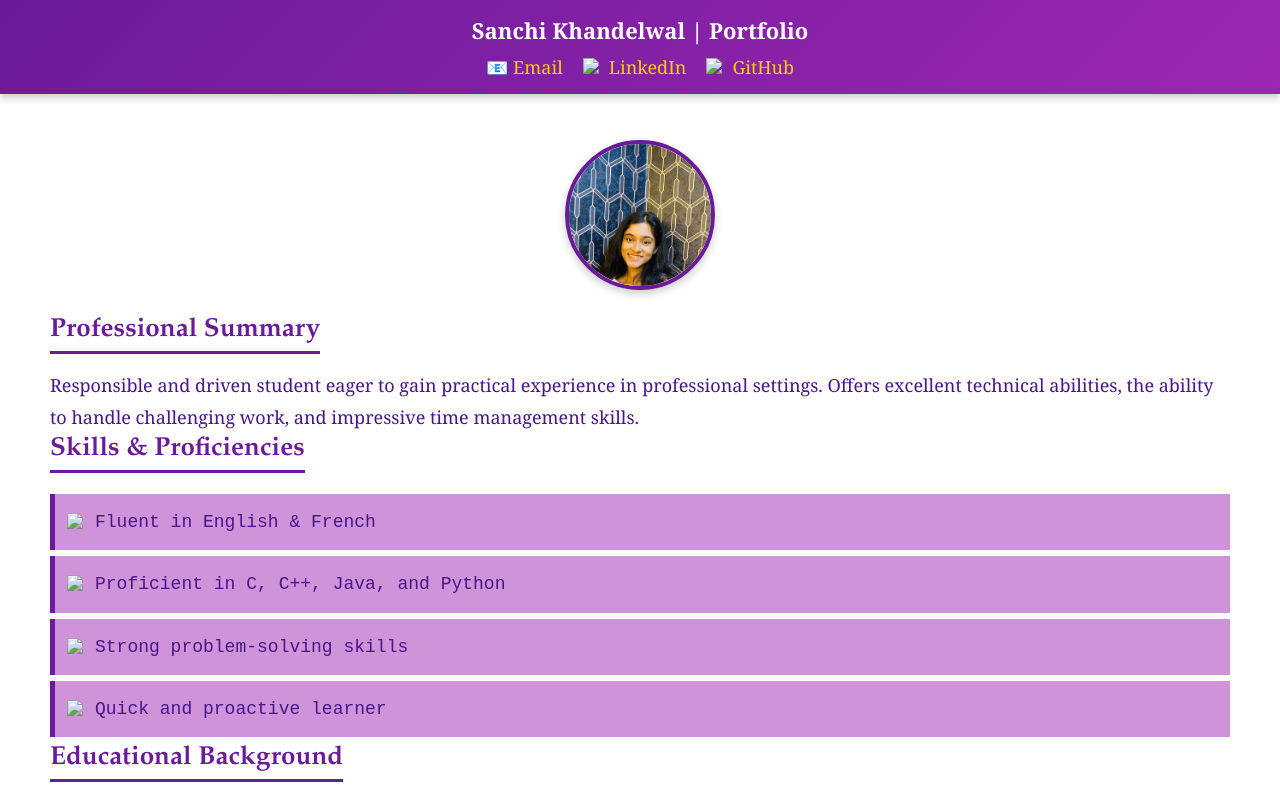
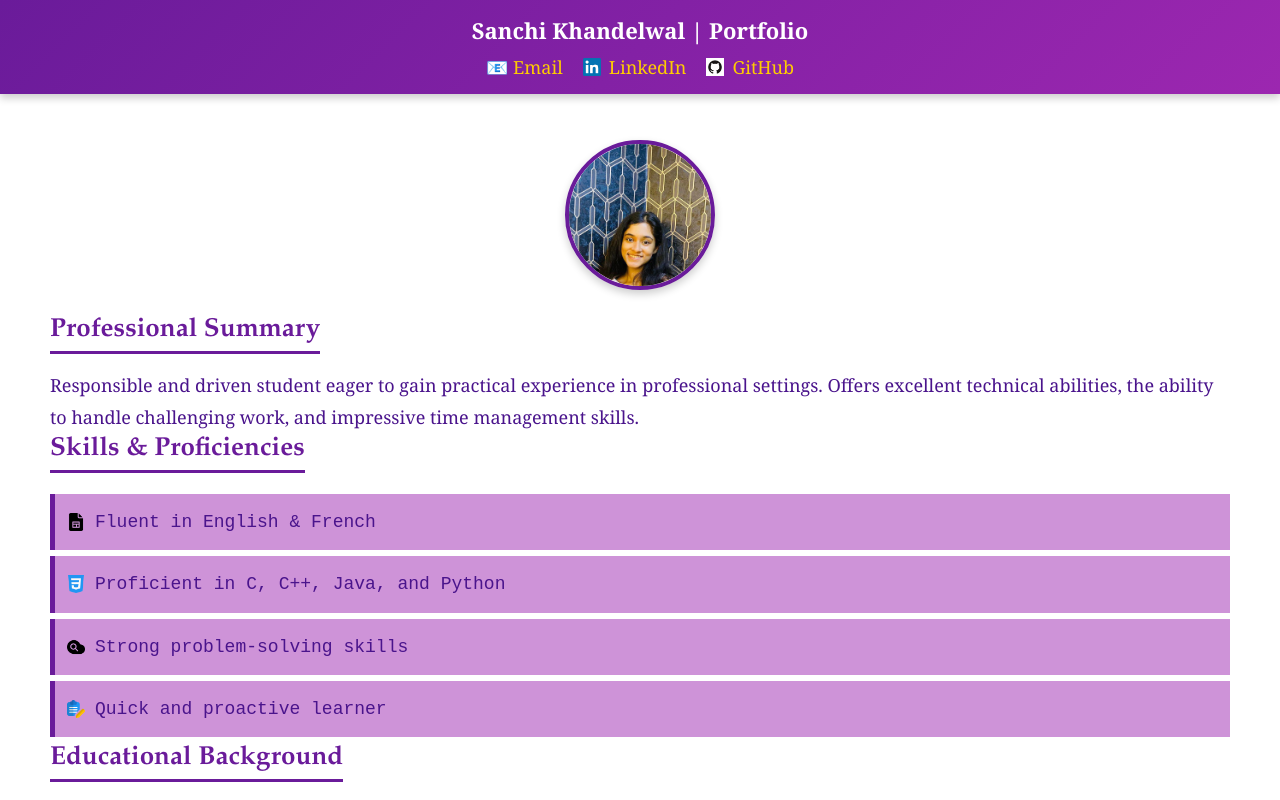
Before and after one commit to sanchi1004/WebPDA, a plain HTML site: page index.html in a window 1280 px wide. Shown: the top 800 px of the page. Drawn offline with Linux system fonts and the light colour scheme.

Commit message:
Changes in the code to improve UI of the website

```diff
--- a/index.html
+++ b/index.html
@@ -12,10 +12,10 @@
         <div class="links">
             <a href="mailto:sanchikhandelwal10@gmail.com">📧 Email</a>
             <a href="https://www.linkedin.com/in/sanchi-khandelwal/" target="_blank">
-                <img src="linkedin-icon.png" alt="LinkedIn"> LinkedIn
+                <img src="linkedin-logo.png" alt="LinkedIn"> LinkedIn
             </a>
             <a href="https://github.com/sanchi1004" target="_blank">
-                <img src="github-icon.png" alt="GitHub"> GitHub
+                <img src="github-logo.png" alt="GitHub"> GitHub
             </a>
         </div>
     </div>
@@ -30,10 +30,10 @@
 
         <h2>Skills & Proficiencies</h2>
         <ul>
-            <li><img src="language-icon.png" alt="Language"> Fluent in English & French</li>
-            <li><img src="code-icon.png" alt="Coding"> Proficient in C, C++, Java, and Python</li>
-            <li><img src="problem-solving-icon.png" alt="Problem Solving"> Strong problem-solving skills</li>
-            <li><img src="learning-icon.png" alt="Learning"> Quick and proactive learner</li>
+            <li><img src="language-logo.png" alt="Language"> Fluent in English & French</li>
+            <li><img src="coding-logo.png" alt="Coding"> Proficient in C, C++, Java, and Python</li>
+            <li><img src="problem-solving-logo.png" alt="Problem Solving"> Strong problem-solving skills</li>
+            <li><img src="learning-logo.png" alt="Learning"> Quick and proactive learner</li>
         </ul>
 
         <h2>Educational Background</h2>
```
